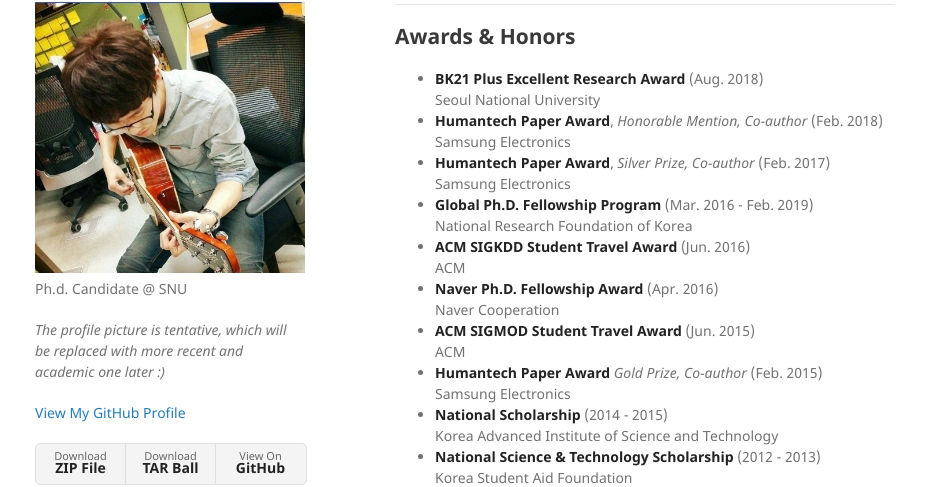
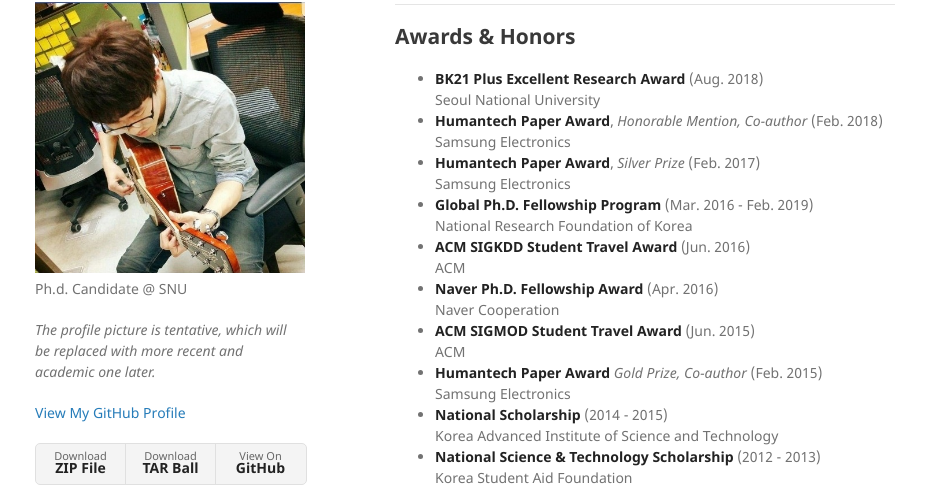
Before and after one commit to jinhongjung/jinhongjung.github.io, a Jekyll site: the page built from index.md, in a window 1280 px wide and 900 px high, scrolled down 1887 px. Shown: the part 107-594 px from the top of the window, without its empty margins (175-1101 px from the left). Built offline with Jekyll 4.4.1, drawn with Linux system fonts in a browser that asks for light colours; our own code applies the rules of GitHub Pages for plain Markdown files.

```diff
--- a/_config.yml
+++ b/_config.yml
@@ -1,6 +1,6 @@
 title: Jinhong Jung
 logo: /assets/img/profile.jpeg
-description: Ph.d. Candidate @ SNU </br> <p><i>The profile picture is tentative, which will be replaced with more recent and academic one later :)</i></p>
+description: Ph.d. Candidate @ SNU </br> <p><i>The profile picture is tentative, which will be replaced with more recent and academic one later.</i></p>
 show_downloads: true
 google_analytics:
 theme: jekyll-theme-minimal
--- a/index.md
+++ b/index.md
@@ -116,7 +116,7 @@ I am a Ph.D. candidate majoring in Computer Science Engineering at Seoul Nationa
   Seoul National University
 * **Humantech Paper Award**, *Honorable Mention, Co-author* (Feb. 2018) \\
   Samsung Electronics
-* **Humantech Paper Award**, *Silver Prize, Co-author* (Feb. 2017) \\
+* **Humantech Paper Award**, *Silver Prize* (Feb. 2017) \\
   Samsung Electronics
 * **Global Ph.D. Fellowship Program** (Mar. 2016 - Feb. 2019) \\
   National Research Foundation of Korea
```
